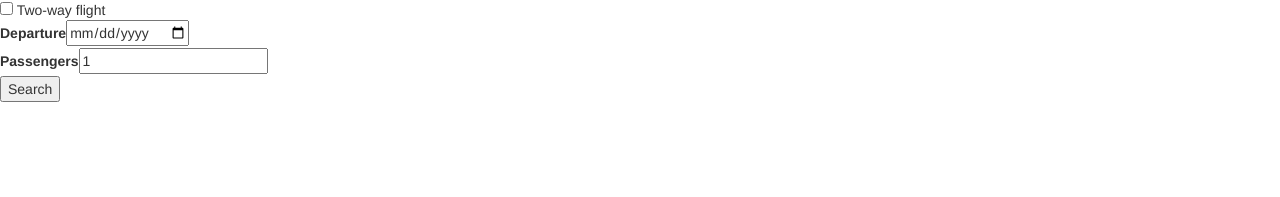
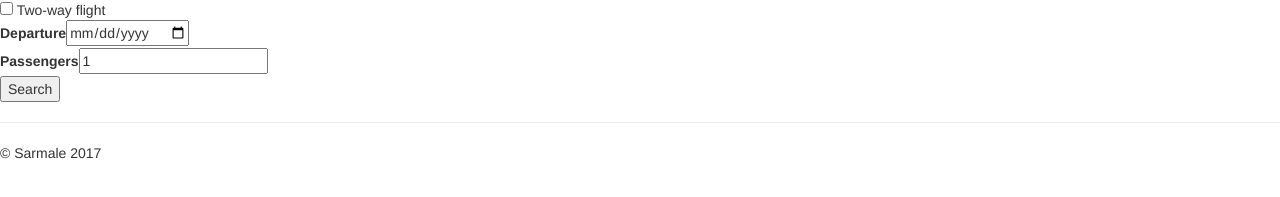
Before and after one commit to DanaIliescu/forms-mandatory-1, an Angular app: page / in a window 1280 px wide. Shown: the part 125-322 px from the top of the page. Built offline with nearby package versions, Linux system fonts and the light colour scheme.

Commit message:
added footer

```diff
--- a/src/app/app.component.html
+++ b/src/app/app.component.html
@@ -1,2 +1,5 @@
 <navbar></navbar>
 <air-form></air-form>
+
+<hr>
+<footer>© Sarmale 2017</footer>
```
